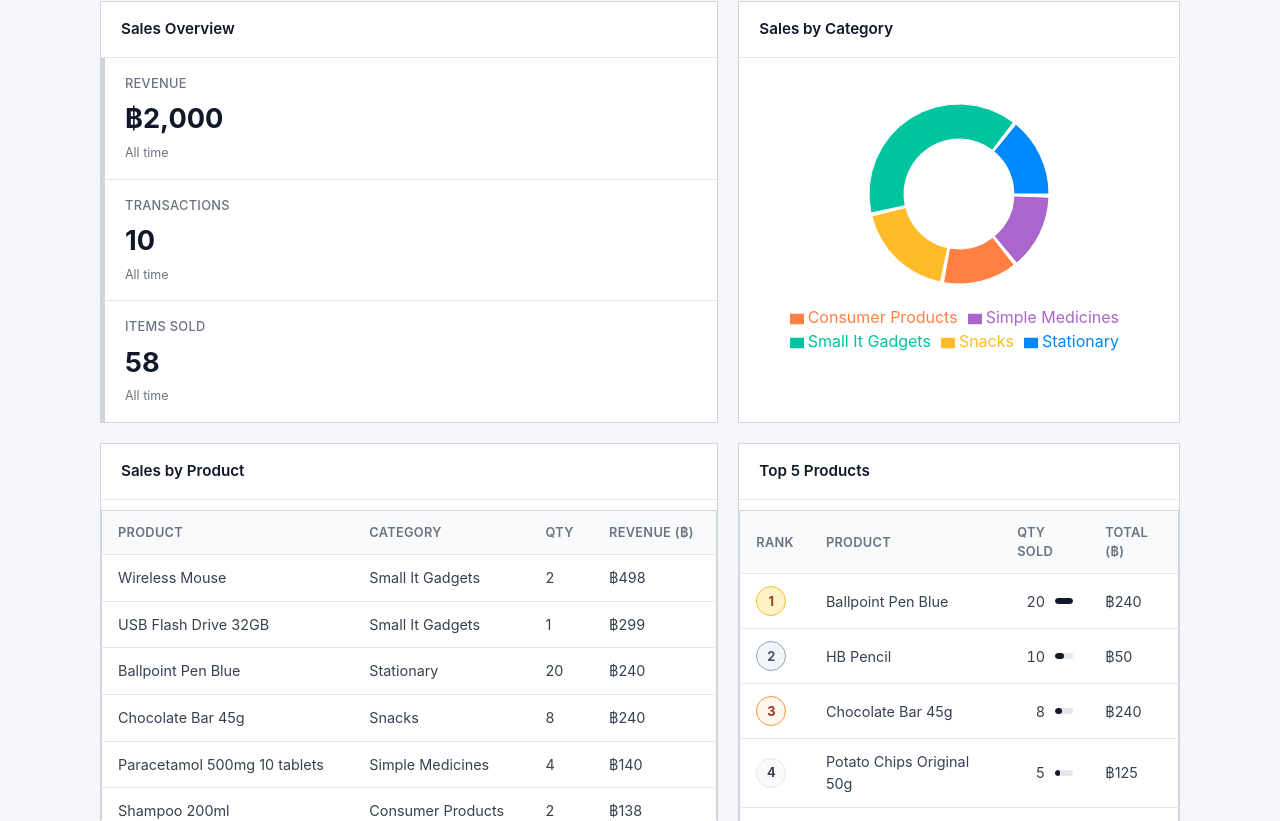
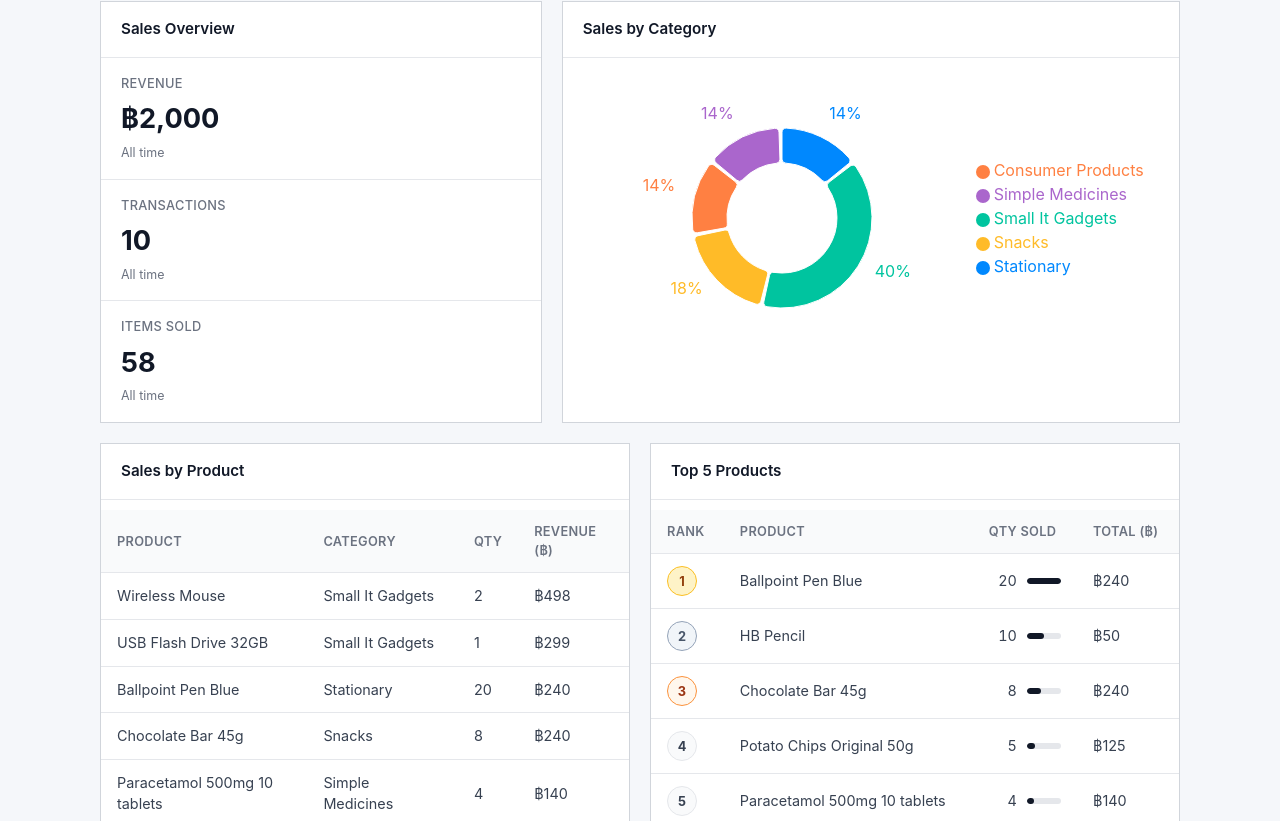
Before and after one commit to KyawZeyarHein/Project01-pos, a React (Vite) app: page / in a window 1280 px wide. Shown: the part 199-1020 px from the top of the page. Built offline with nearby package versions, Linux system fonts and the light colour scheme.

Commit message:
Changes to Pie Chart

```diff
--- a/src/App.css
+++ b/src/App.css
@@ -198,7 +198,6 @@ table {
   border-collapse: collapse;
   margin-top: 10px;
   background: var(--surface);
-  border: 1px solid var(--border);
 }
 
 th, td {
--- a/src/pages/Dashboard.css
+++ b/src/pages/Dashboard.css
@@ -18,7 +18,6 @@
 
 .kpi-list .kpi-card {
   padding: 16px 20px;
-  border-left: 4px solid var(--border);
   border-bottom: 1px solid var(--border-light);
 }
 
@@ -30,17 +29,6 @@
   background: var(--surface);
 }
 
-.kpi-card--revenue {
-  border-left-color: #16a34a;
-}
-
-.kpi-card--transactions {
-  border-left-color: #2563eb;
-}
-
-.kpi-card--items {
-  border-left-color: #7c3aed;
-}
 
 .card-label {
   font-size: 0.8rem;
@@ -68,6 +56,13 @@
   grid-template-columns: 1.4fr 1fr;
   gap: 20px;
   margin-bottom: 20px;
+}
+.middle{
+  grid-template-columns: 1fr 1fr;
+}
+
+.charts-grid--overview {
+  grid-template-columns: 1fr 1.4fr;
 }
 
 @media (max-width: 768px) {
--- a/src/pages/Dashboard.jsx
+++ b/src/pages/Dashboard.jsx
@@ -162,9 +162,7 @@ export default function Dashboard() {
         <h2>Dashboard</h2>
         <div className="dashboard-subtitle">Overview of your sales performance</div>
       </div>
-
-      {/* Row 1: KPI cards + Sales by Category pie chart */}
-      <div className="charts-grid">
+      <div className="charts-grid charts-grid--overview">
         <div className="dashboard-panel">
           <div className="panel-header">
             <h3>Sales Overview</h3>
@@ -204,21 +202,32 @@ export default function Dashboard() {
                   outerRadius={90}
                   innerRadius={55}
                   paddingAngle={2}
+                  cornerRadius={4}
+                  startAngle={90}
+                  endAngle={-270}
+                  animationDuration={800}
+                  animationEasing="ease-out"
+                  label={({ percent }) => `${(percent * 100).toFixed(0)}%`}
+                  labelLine={false}
                 >
                   {pieData.map((_, i) => (
                     <Cell key={i} fill={COLORS[i % COLORS.length]} />
                   ))}
                 </Pie>
                 <Tooltip content={<PieTooltip />} />
-                <Legend formatter={(value) => formatCategory(value)} />
+                <Legend
+                  formatter={(value) => formatCategory(value)}
+                  layout="vertical"
+                  align="right"
+                  verticalAlign="middle"
+                  iconType="circle"
+                />
               </PieChart>
             </ResponsiveContainer>
           </div>
         </div>
       </div>
-
-      {/* Row 2: Sales by Product + Top 5 Products */}
-      <div className="charts-grid">
+      <div className="charts-grid middle">
         <div className="dashboard-panel">
           <div className="panel-header">
             <h3>Sales by Product</h3>
@@ -291,8 +300,6 @@ export default function Dashboard() {
           </div>
         </div>
       </div>
-
-      {/* Row 3: Sales Trend + Sales Summary (last) */}
       <div className="charts-grid">
         <div className="dashboard-panel">
           <div className="panel-header">
@@ -360,7 +367,7 @@ export default function Dashboard() {
                     <th>Period</th>
                     <th>Revenue (฿)</th>
                     <th>Qty</th>
-                    <th>Txns</th>
+                    <th>Count</th>
                   </tr>
                 </thead>
                 <tbody>
```
Also changed, not shown: 1 other file (tests, documents, lock files or other folders).
